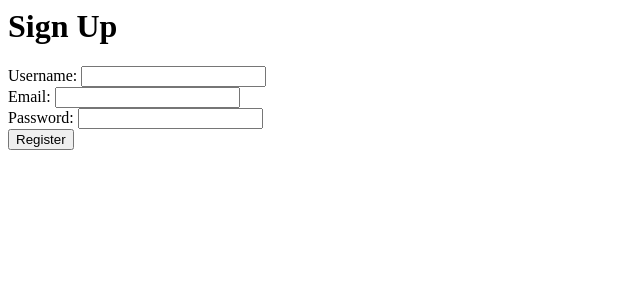
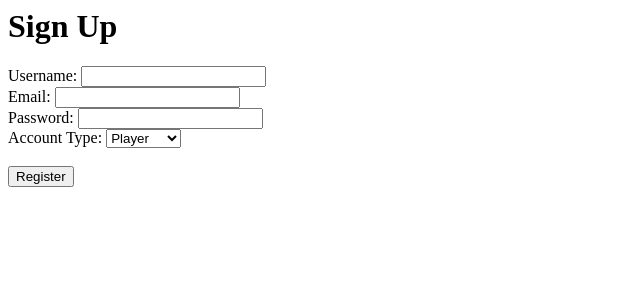
Before and after one commit to Reef-ldn/ProjectX, a PHP site: page /register.php in a window 1280 px wide. Shown: the top 300 px of the page, without its empty margins (0-640 px from the left). Run offline with PHP 8.4, Linux system fonts and the light colour scheme.

Commit message:
Implemented multiple profile functionality (Added Scouts, managers and fans)

```diff
--- a/register.php
+++ b/register.php
@@ -1,9 +1,19 @@
-<!--Simple Registration Form - Creates an account-->
+<!-- Registration Form - Creates an account-->
 <form action = "register.php" method = "POST">
   <h1>Sign Up</h1>
   Username: <input type = "text" name = "username">  <br>
   Email: <input type = "email" name = "email">   <br>
   Password: <input type = "password" name="password">    <br>
+
+  <!--Account Type Selection -->
+  <label>Account Type:</label>
+  <select name = "user_type" required>
+    <option value = "player">Player</option>
+    <option value = "manager">Manager</option>
+    <option value = "scout">Scout</option>
+    <option value = "fan">Fan</option>
+  </select><br><br>
+
   <button type="submit" name="submit">Register</button>
 </form>
 
@@ -13,6 +23,9 @@ if(isset($_POST['submit'])) {       //checks if the form was submitted through t
   $username = $_POST['username'];
   $email = $_POST['email'];
   $password = $_POST['password'];
+
+  //Get the user's account type
+  $user_type = $_POST['user_type'];
 
   //Connects the mySQL database
   $conn = new mysqli("localhost", "root", "", "projectx_db");
@@ -25,7 +38,7 @@ if(isset($_POST['submit'])) {       //checks if the form was submitted through t
   $hashed_password = password_hash($password, PASSWORD_DEFAULT);
 
   //Inserts the new user into the 'users' table as a column
-  $user_type = 'player';    //for now this will be set to player for the sake of the MVP
+  //$user_type = 'player';    //for now this will be set to player for the sake of the MVP
   $sql =
   "INSERT INTO users (username, email, password, created_at, user_type)
   VALUES ('$username', '$email', '$hashed_password', NOW(), '$user_type')";
@@ -43,6 +56,22 @@ if(isset($_POST['submit'])) {       //checks if the form was submitted through t
       $conn->query($playerSql);
      }
 
+     //If the user_type is 'scout', insert a row in the 'scouts' table in the db
+     if($user_type == 'scout') {
+      $scoutSql = "INSERT INTO scouts (user_id)
+              VALUES ('$newUserId')";
+      $conn->query($scoutSql);
+     }
+
+
+     //If the user_type is 'manager', insert a row in the 'managers' table in the db
+     if($user_type == 'manager') {
+      $managerSql = "INSERT INTO managers (user_id, age)
+              VALUES ('$newUserId', 0)";
+      $conn->query($managerSql);
+     }
+
+
       //Gives Feedback to the user
       //if($conn->query($sql) === TRUE){    // "if the sql command works then...."
       echo "Registration Successful!";
@@ -51,10 +80,6 @@ if(isset($_POST['submit'])) {       //checks if the form was submitted through t
     }
 
 
-
-
-
-
   $conn->close();   //closes the database connection
 }
 
```
